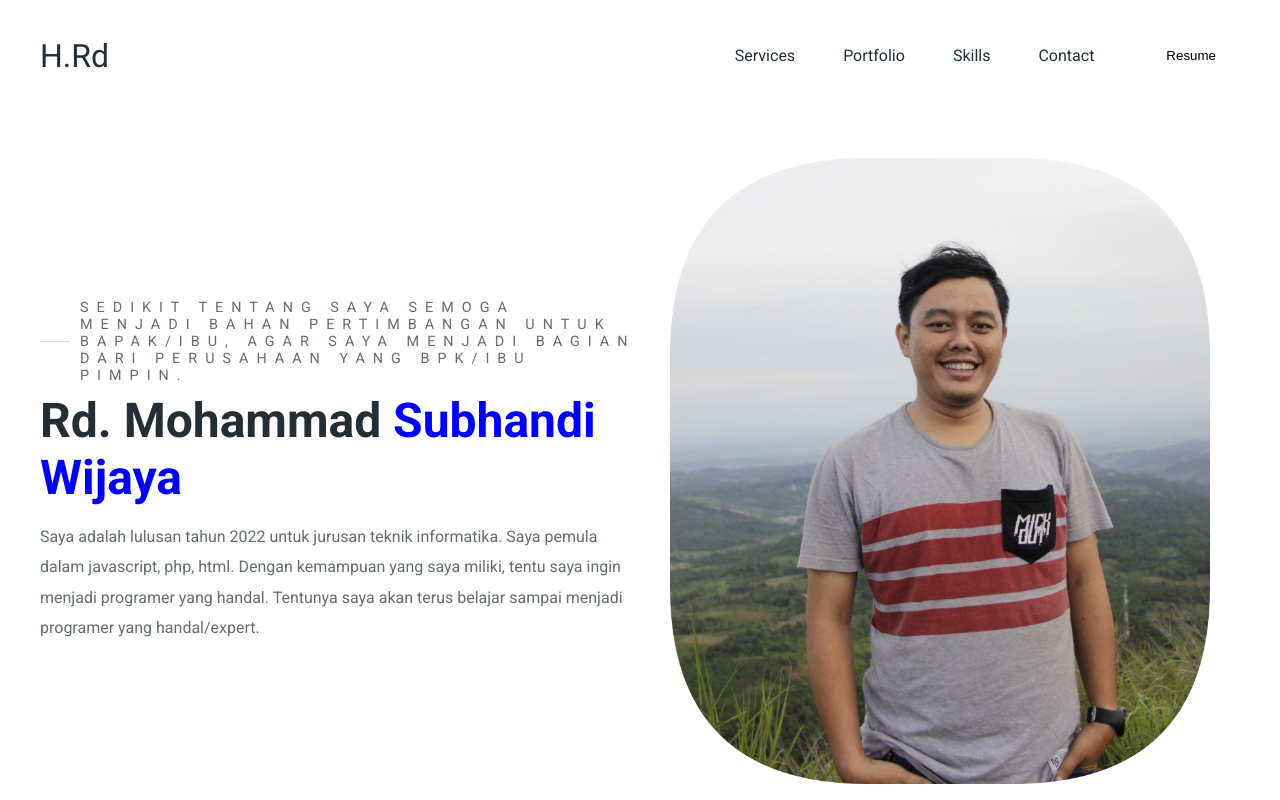
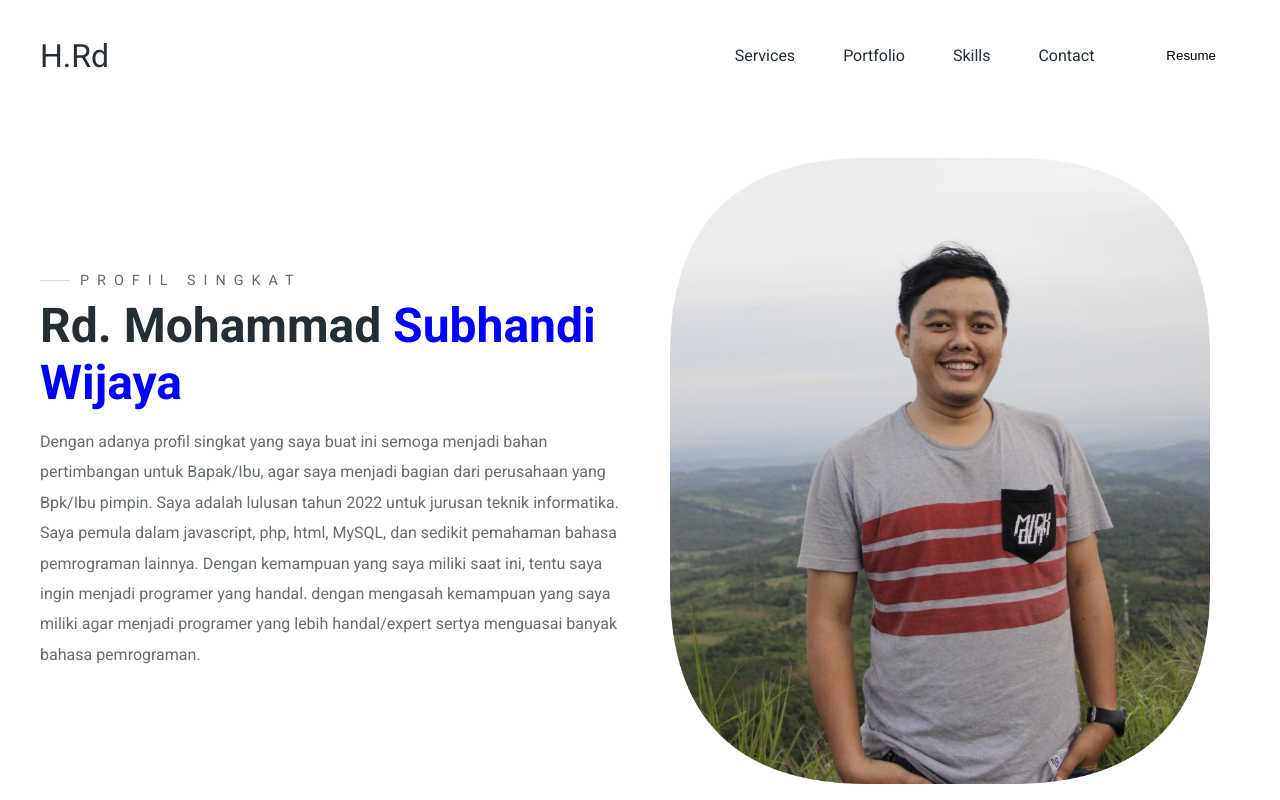
Before and after one commit to Handi9322/My-Portfolio.github.io, a plain HTML site: page index.html in a window 1280 px wide. Shown: the top 800 px of the page. Drawn offline with Linux system fonts and the light colour scheme.

Commit message:
Update index.html

```diff
--- a/index.html
+++ b/index.html
@@ -42,12 +42,13 @@
             </div>
             <section id="deskripsi">
                 <div class="deskripsi-left">
-                    <h3 class="pre-title">Sedikit tentang saya semoga menjadi bahan pertimbangan untuk Bapak/Ibu, agar saya menjadi bagian dari perusahaan yang Bpk/Ibu pimpin.</h3>
+                    <h3 class="pre-title">Profil Singkat</h3>
                     <h1 class="deskripsi-name">Rd. Mohammad <span>Subhandi Wijaya</span></h1>
-                    <p>Saya adalah lulusan tahun 2022 untuk jurusan teknik informatika.
-                        Saya pemula dalam javascript, php, html.
-                        Dengan kemampuan yang saya miliki, tentu saya ingin menjadi programer yang handal.
-                        Tentunya saya akan terus belajar sampai menjadi programer yang handal/expert.</p>
+                    <p> Dengan adanya profil singkat yang saya buat ini semoga menjadi bahan pertimbangan untuk Bapak/Ibu, agar saya menjadi bagian dari perusahaan yang Bpk/Ibu pimpin.
+                        Saya adalah lulusan tahun 2022 untuk jurusan teknik informatika.
+                        Saya pemula dalam javascript, php, html, MySQL, dan sedikit pemahaman bahasa pemrograman lainnya.
+                        Dengan kemampuan yang saya miliki saat ini, tentu saya ingin menjadi programer yang handal.
+                        dengan mengasah kemampuan yang saya miliki agar menjadi programer yang lebih handal/expert sertya menguasai banyak bahasa pemrograman.</p>
                 </div>
                 <div class="deskripsi-right">
                     <img src="./Images/gunung.png" alt="Handi">
```
